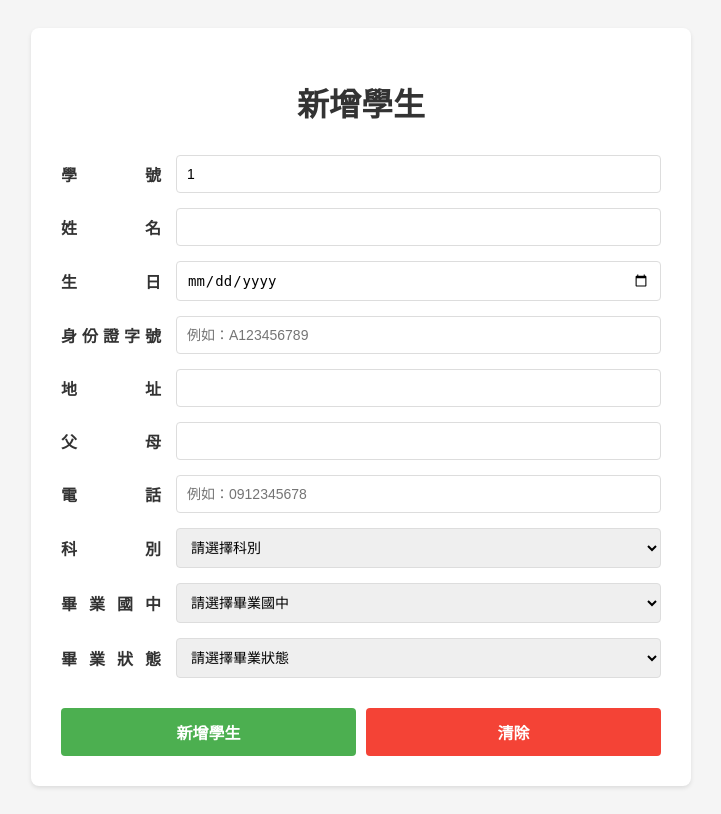
After one commit to hhj962696-ui/github-project-202605, a PHP site: page /school/include/add_student.php in a window 1280 px wide. The commit adds this page. Shown: the whole page, without its empty margins (279-1000 px from the left). Run offline with PHP 8.4, Linux system fonts and the light colour scheme; data that the repository does not hold is empty.

Commit message:
建立新增學生資料用的表單

```diff
--- /dev/null
+++ b/school/include/add_student.php
@@ -0,0 +1,178 @@
+<?php include "db_conn.php";?>
+<!DOCTYPE html>
+<html lang="en">
+<head>
+    <meta charset="UTF-8">
+    <meta name="viewport" content="width=device-width, initial-scale=1.0">
+    <title>新增學生</title>
+    <style>
+        body {
+            font-family: Arial, sans-serif;
+            background-color: #f5f5f5;
+            padding: 20px;
+        }
+        .container {
+            max-width: 600px;
+            margin: 0 auto;
+            background-color: white;
+            padding: 30px;
+            border-radius: 8px;
+            box-shadow: 0 2px 4px rgba(0,0,0,0.1);
+        }
+        h1 {
+            text-align: center;
+            color: #333;
+            margin-bottom: 30px;
+        }
+        .form-group {
+            margin-bottom: 15px;
+            display: flex;
+            align-items: center;
+            gap: 15px;
+        }
+        label {
+            display: block;
+            color: #333;
+            font-weight: bold;
+            min-width: 100px;
+            flex-shrink: 0;
+            text-align-last:justify;
+        }
+        input[type="text"],
+        input[type="number"],
+        input[type="date"],
+        select {
+            flex: 1;
+            padding: 10px;
+            border: 1px solid #ddd;
+            border-radius: 4px;
+            box-sizing: border-box;
+            font-size: 14px;
+        }
+        input[type="text"]:focus,
+        input[type="number"]:focus,
+        input[type="date"]:focus,
+        select:focus {
+            outline: none;
+            border-color: #4CAF50;
+            box-shadow: 0 0 5px rgba(76, 175, 80, 0.3);
+        }
+        .form-actions {
+            display: flex;
+            gap: 10px;
+            margin-top: 30px;
+        }
+        button {
+            flex: 1;
+            padding: 12px;
+            border: none;
+            border-radius: 4px;
+            font-size: 16px;
+            font-weight: bold;
+            cursor: pointer;
+        }
+        .btn-submit {
+            background-color: #4CAF50;
+            color: white;
+        }
+        .btn-submit:hover {
+            background-color: #45a049;
+        }
+        .btn-reset {
+            background-color: #f44336;
+            color: white;
+        }
+        .btn-reset:hover {
+            background-color: #da190b;
+        }
+    </style>
+</head>
+<body>
+    <div class="container">
+        <h1>新增學生</h1>
+        <form method="POST" action="api_add_student.php">
+            <div class="form-group">
+                <label for="school_num">學號 <span style="color: red;"></span></label>
+                <?php
+                $defaut_num=$pdo->query("select max(`school_num`) from `students`")->fetchColumn()+1;
+                ?>
+                <input type="number" id="school_num" name="school_num" value="<?= $defaut_num; ?>">
+            </div>
+
+            <div class="form-group">
+                <label for="name">姓名 <span style="color: red;"></span></label>
+                <input type="text" id="name" name="name" >
+            </div>
+
+            <div class="form-group">
+                <label for="birthday">生日 <span style="color: red;"></span></label>
+                <input type="date" id="birthday" name="birthday" >
+            </div>
+
+            <div class="form-group">
+                <label for="uni_id">身份證字號 <span style="color: red;"></span></label>
+                <input type="text" id="uni_id" name="uni_id" placeholder="例如：A123456789" >
+            </div>
+
+            <div class="form-group">
+                <label for="addr">地址 <span style="color: red;"></span></label>
+                <input type="text" id="addr" name="addr" >
+            </div>
+
+            <div class="form-group">
+                <label for="parent">父母 <span style="color: red;"></span></label>
+                <input type="text" id="parent" name="parent" >
+            </div>
+
+            <div class="form-group">
+                <label for="tel">電話 <span style="color: red;"></span></label>
+                <input type="text" id="tel" name="tel" placeholder="例如：0912345678" >
+            </div>
+
+            <div class="form-group">
+                <label for="dept">科別 <span style="color: red;"></span></label>
+                <select id="dept" name="dept" >
+                    <option value="">請選擇科別</option>
+                    <?php
+                        $depts=$pdo->query("SELECT * FROM `dept`")->fetchAll();
+                        foreach($depts as $dept):
+                    ?>
+                    <option value="<?= $dept['id']; ?>"><?= $dept['name']; ?></option>
+                    <?php endforeach;?>
+                </select>
+            </div>
+
+            <div class="form-group">
+                <label for="graduate_at">畢業國中 <span style="color: red;"></span></label>
+                <select id="graduate_at" name="graduate_at" >
+                    <option value="">請選擇畢業國中</option>
+                    <?php
+                        $schools=$pdo->query("SELECT * FROM `graduate_school`")->fetchAll();
+                        foreach($schools as $school):
+                    ?>
+                    <option value="<?= $school['id']; ?>"><?= $school['county'].$school['name']; ?></option>
+                    <?php endforeach;?>
+                </select>
+            </div>
+
+            <div class="form-group">
+                <label for="status_code">畢業狀態 <span style="color: red;"></span></label>
+                <select id="status_code" name="status_code" >
+                    <option value="">請選擇畢業狀態</option>
+                    <?php
+                        $status=$pdo->query("SELECT * FROM `status`")->fetchAll();
+                        foreach($status as $s):
+                    ?>
+                    <option value="<?= $s['id']; ?>"><?= $s['status']."(".$s['note'].")"; ?></option>
+                    <?php endforeach;?>
+                </select>
+            </div>
+
+            <div class="form-actions">
+                <button type="submit" class="btn-submit">新增學生</button>
+                <button type="reset" class="btn-reset">清除</button>
+            </div>
+        </form>
+    </div>
+</body>
+</html>
--- /dev/null
+++ b/school/include/api_add_student.php
@@ -0,0 +1,2 @@
+<?php
+include_once "db_conn.php";
--- a/school/include/class_students.php
+++ b/school/include/class_students.php
@@ -118,6 +118,7 @@ a.del-btn {
     background: lightcoral;
 }
 .add-btn{
+    display:inline-block;
     padding:8px 24px;
     background:lightskyblue;
     margin:20px;
@@ -131,7 +132,7 @@ a.del-btn {
 }
 </style>
 <h2><?= $_GET['code']; ?>班級學生列表</h2>
-<button class='add-btn'>新增學生</button>
+<a href="?inc=add_student" class='add-btn'>新增學生</a>
 
 <?php
 //從class_student 中找到班級學生的學號
```
Also changed, not shown: school/include/test_data.txt (added, +122 -0 lines).
